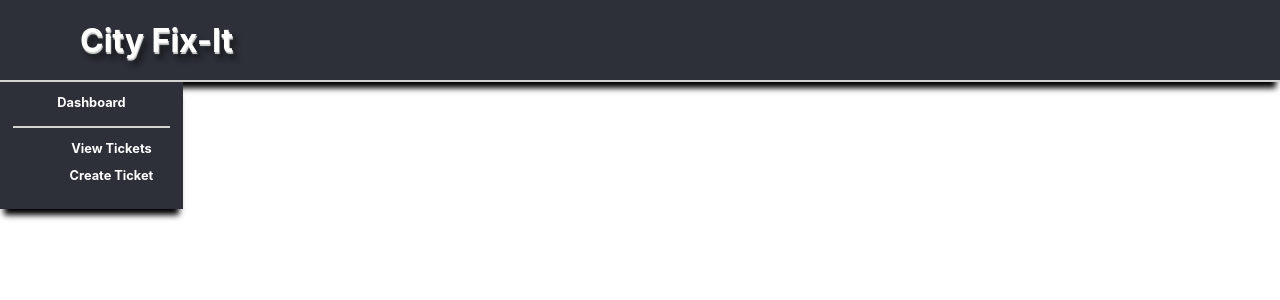
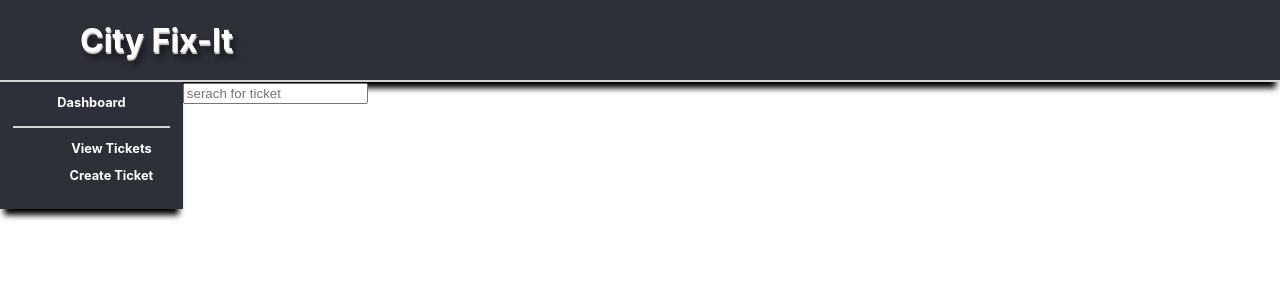
Before and after one commit to jwilld/City-Fix-It, a React (Create React App) app in the folder city-fix-it/: page /main/ticket-search in a window 1280 px wide. Shown: the top 300 px of the page. Built offline with nearby package versions, Linux system fonts and the light colour scheme.

Commit message:
ticket search

```diff
--- a/city-fix-it/src/dashboard/dashboard.js
+++ b/city-fix-it/src/dashboard/dashboard.js
@@ -11,7 +11,7 @@ class Dashboard extends Component {
           <div className='dash-menu'>
             <header className='dash-header'>Dashboard</header>
             <div className ='dash-menu-items'>
-              <Link className = 'dash-link' to='/main/view/'>
+              <Link className = 'dash-link' to='/main/ticket-search'>
             <ul>View Tickets</ul>
 
               </Link>
--- a/city-fix-it/src/main-page/main.css
+++ b/city-fix-it/src/main-page/main.css
@@ -42,10 +42,7 @@
   grid-column: 2/4;
   display: flex;
   justify-content: center;
-
-
 }
-
 
 .two-buttons {
   display: inline-flex;
--- a/city-fix-it/src/main-page/main.js
+++ b/city-fix-it/src/main-page/main.js
@@ -3,6 +3,7 @@ import "./main.css";
 import Dashboard from "../dashboard/dashboard";
 import CreateTicket from "../create-ticket/Create-Ticket"
 import ViewTicket from "../view-tickets/View-Ticket"
+import TicketSearch from "../ticket-search/ticket-search"
 
 import {Route,Link} from 'react-router-dom'
 
@@ -16,8 +17,9 @@ class Main extends Component {
         <div className="dash" />
 
         <div className="main-content">
-          <Route path='/main/view' component ={ViewTicket}/>
-          <Route path='/main/create' component ={CreateTicket}/>
+          {/* <Route path='/main/view' component ={ViewTicket}/>
+          <Route path='/main/create' component ={CreateTicket}/> */}
+          <Route path = '/main/ticket-search' component={TicketSearch}/>
           <Dashboard />
 
         </div>
--- a/city-fix-it/src/ticket-search/ticket-search.css
+++ b/city-fix-it/src/ticket-search/ticket-search.css
@@ -0,0 +1,3 @@
+.search-bar {
+    border: solid black;
+}
--- a/city-fix-it/src/ticket-search/ticket-search.js
+++ b/city-fix-it/src/ticket-search/ticket-search.js
@@ -1,26 +1,13 @@
 import React, { Component } from "react";
-import "./ticket-search.css"
-import { stat } from "fs";
+import "./ticket-search.css";
 
 class TicketSearch extends Component {
   render() {
-        let urgentList = this.props.status.map(stat => (
+    return (
       <div>
-               <input className="search-bar" placeholder="find tickets"></input>
-               <div className="list-item-grid">
-                   <div className="urgent-item">
-                        <div className="address display">{stat.type}</div>
-                        <div className="type display">{stat.type}</div>
-                        <div className="priority display ">{stat.priority}</div>
-                        <div className="status display">{stat.status}</div>
+        <div>
+          <input className='search-box' type="text" placeholder="serach for ticket" />
         </div>
-               </div>
-           </div>
-        ))
-        return (
-            <div className="urgent-list">
-                <h1>Urgent Tickets</h1>
-            <div className="urgent-scroll">{urgentList}</div>
       </div>
     );
   }
```
Lines whose indentation alone changed are shown as unchanged.
